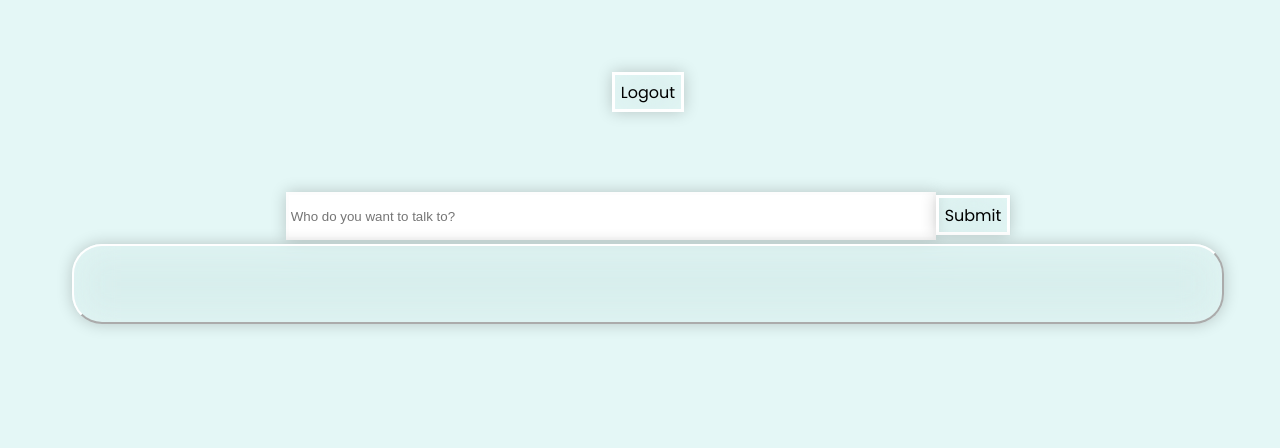
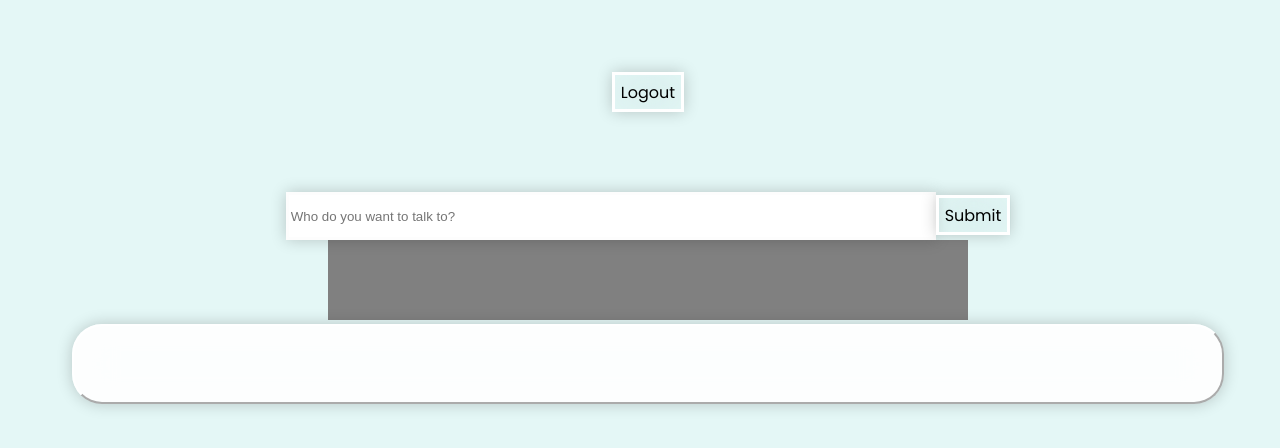
Before and after one commit to ChristosJ11/practicechat, a React (Create React App) app in the folder true-app/: page /creator in a window 1280 px wide. Shown: the top 448 px of the page. Built offline with nearby package versions, Linux system fonts and the light colour scheme; no server answers.

Commit message:
Last message functionality

```diff
--- a/true-app/src/App.css
+++ b/true-app/src/App.css
@@ -98,6 +98,16 @@ p{
   background-color: rgba(255, 255, 255, 0);
   border:.25vw solid rgb(255, 255, 255);
 }
+.Friends{
+  display: flex;
+  align-items: center;
+  flex-direction: column;
+}
+.searchResults{
+  min-height: 10vh;
+  width: 50vw;
+  background-color: gray;
+}
 
 .Textshow{
   background-color: rgba(255, 255, 255, 0);
@@ -162,6 +172,12 @@ p{
   color:var(--color4them);
 
 }
+.themessage{
+  font-family: 'Alata', sans-serif;
+  font-size: 3vh;
+  color:var(--color4them);
+
+}
 .roomflow{
   display: flex;
   align-items: center;
@@ -172,13 +188,11 @@ p{
 .roomButton{
   margin: .5vh;
   box-shadow: 0 0 1rem 0 rgba(0, 0, 0, 0.2);
-  font-family:'Poppins', sans-serif;
-  font-size: 2vh;
   width: 100%;
   height: 10vh;
   transition-duration: .45s;
   backdrop-filter: blur(20px) saturate(200%) contrast(45%) brightness(130%);
-  background-color: rgba(255, 255, 255, 0);
+  background-color: rgba(255, 255, 255, 0.925);
   border-radius: 30px;
   border-color: white;
 }
--- a/true-app/src/components/Friends.js
+++ b/true-app/src/components/Friends.js
@@ -50,13 +50,14 @@ const Friends=({changesid,uid})=>{
 
     }
   return(
-    <div className="Texttype"  onSubmit={onTurnin}>
+    <div className="Friends"  onSubmit={onTurnin}>
          <form>
         <input className='tt'type='text' placeholder={"Who do you want to talk to?"} value={mytext}
         onChange={(e)=> typedText(e.target.value)}>
         </input>
         <input className='tb' type="submit"></input>
         </form>
+        <div className='searchResults'></div>
     </div>
   )
 }
--- a/true-app/src/components/Roomslist.js
+++ b/true-app/src/components/Roomslist.js
@@ -22,7 +22,10 @@ const Roomslist=({uid,changeroom})=>{
     return(
         <div className='roomflow'>
 
-          {rooms?rooms.map(room=><button className='roomButton'key={room.roomId}  onClick={()=>{changeRoom(room.roomId)}}>{room.to==uid?room.from:room.to}</button>):<p></p>}
+          {rooms?rooms.map(room=><button className='roomButton'key={room.roomId}  onClick={()=>{changeRoom(room.roomId)}}>
+            <div className='themessage'>{room.to==uid?room.from:room.to}</div>
+            <div className='fromwho'>{room.lastMessage}</div>
+            </button>):<p>Add a friend to talk to or refresh the page if you cannot see the messages</p>}
 
         </div>
     )
--- a/true-app/src/components/Texttype.js
+++ b/true-app/src/components/Texttype.js
@@ -19,7 +19,11 @@ const Texttype = ({addText,uid,rid})=> {
           }
 
          axios.post('/create', newMessage)
-
+         const updateMessage={
+             room:rid,
+             lastMessage:mytext,
+         }
+         axios.post('/lastMessage',updateMessage)
        addText(mytext)
        typedText('')
     }
```
Also changed, not shown: 2 other files (tests, documents, lock files or other folders).
